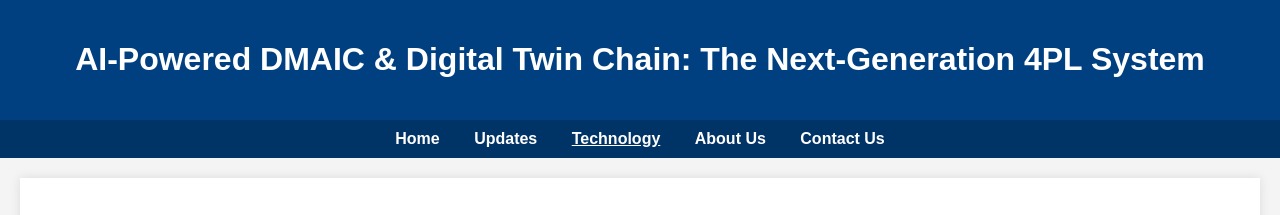
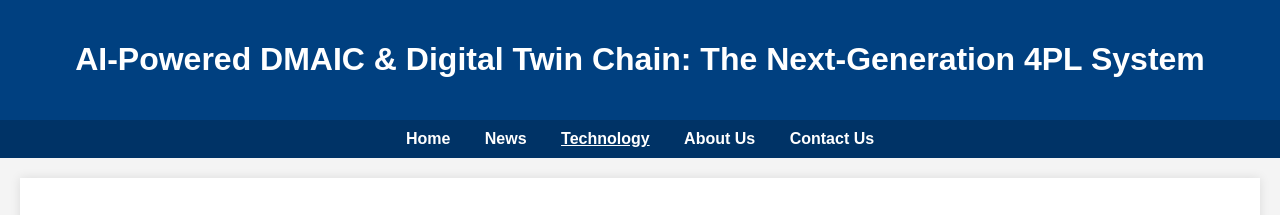
Before and after one commit to PANAKATA/Tec, a plain HTML site: page index.html in a window 1280 px wide. Shown: the top 215 px of the page. Drawn offline with Linux system fonts and the light colour scheme.

Commit message:
Update index.html

```diff
--- a/index.html
+++ b/index.html
@@ -28,7 +28,7 @@
     </header>
     <nav>
         <a href="https://panakata.github.io/PAA_DM.github.io/">Home</a>
-        <a href="https://panakata.github.io/my-website/">Updates</a>
+        <a href="https://panakata.github.io/my-website/">News</a>
         <a href="technology.html" style="text-decoration: underline;">Technology</a>
         <a href="overview.html">About Us</a>
         <a href="contact.html">Contact Us</a>
```
